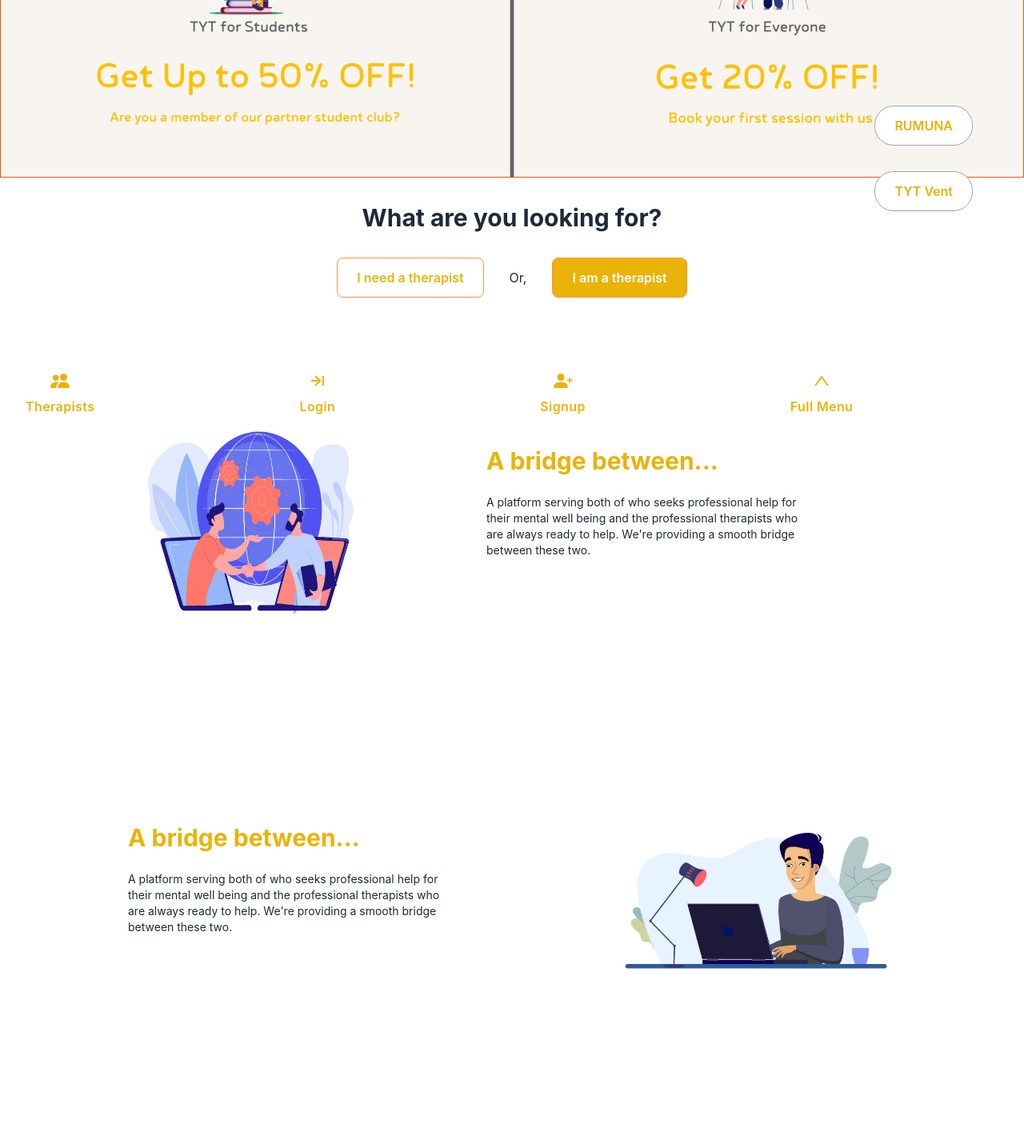
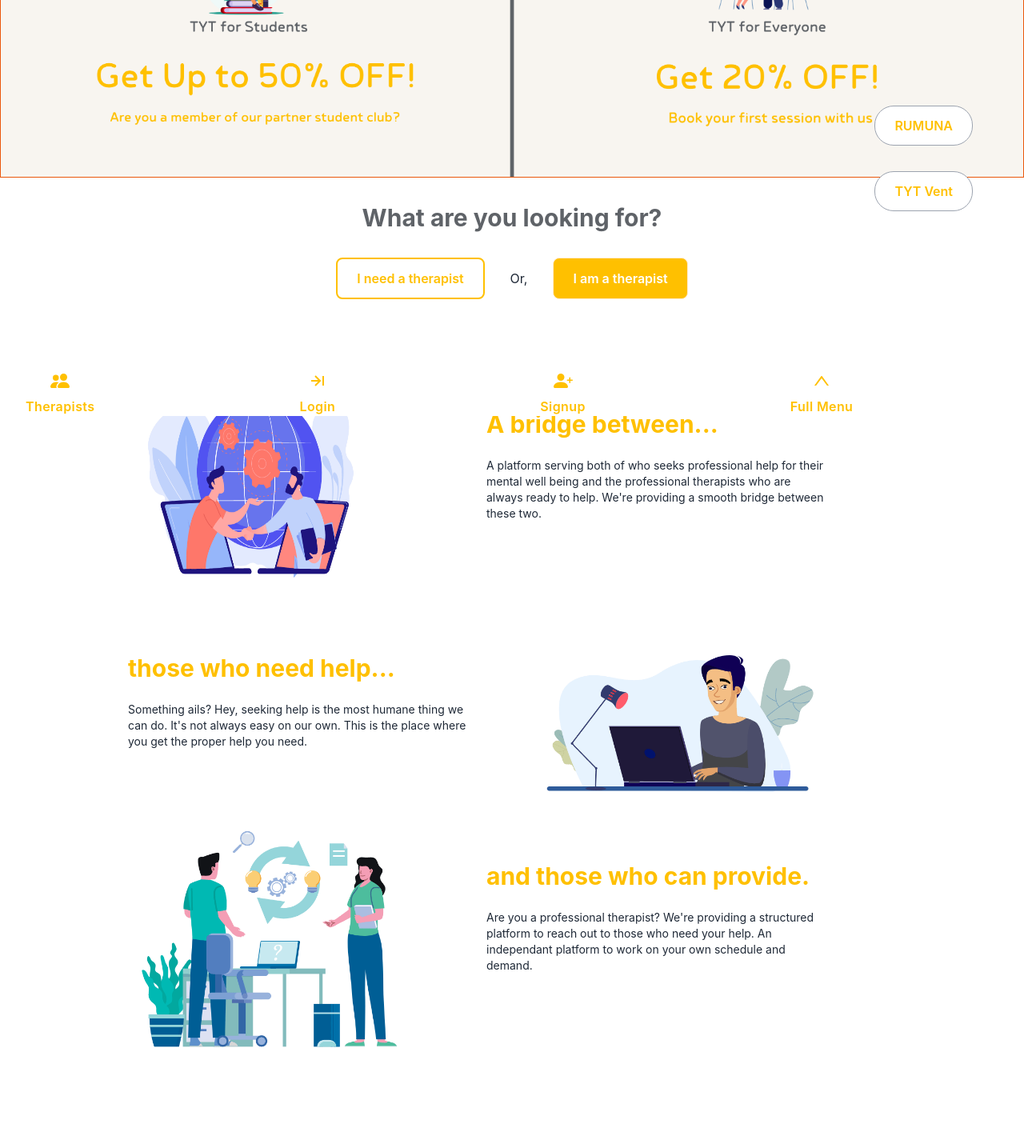
Before and after one commit to muktaranidas/The-Yellow-Therapist, a React (Create React App) app: page / in a window 1280 px wide. Shown: the part 280-1715 px from the top of the page at 80% size. Built offline with nearby package versions, Linux system fonts and the light colour scheme.

Commit message:
complete

```diff
--- a/src/Pages/Home/Footer/Footer.js
+++ b/src/Pages/Home/Footer/Footer.js
@@ -3,8 +3,8 @@ import React from "react";
 const Footer = () => {
   return (
     <div>
-      <footer className="footer footer-center p-10  text-gray-6 00">
-        <div>
+      <footer className="footer footer-center  text-colorFooter">
+        <div className="p-8 pb-6 ">
           <p> © The Yellow Therapist | All right reserved</p>
           <p className="">Terms and Conditions | Privacy Policy | Contact us</p>
         </div>
--- a/src/Pages/Home/Home/About/About.js
+++ b/src/Pages/Home/Home/About/About.js
@@ -5,7 +5,7 @@ const About = () => {
     <div>
       <section className=" dark:bg-gray-800 dark:text-gray-50">
         <div className="flex flex-col space-y-4 text-center lg:text-left">
-          <h1 className="text-3xl font-bold text-yellow-500 leading-none">
+          <h1 className="text-3xl font-bold text-colorYellow leading-none">
             About TYT
           </h1>
           <p className="text-lg">
--- a/src/Pages/Home/Home/Banner/Banner.js
+++ b/src/Pages/Home/Home/Banner/Banner.js
@@ -3,7 +3,7 @@ import bannerImg from "../../../../Images/Banner/BannerImg.png";
 
 const Banner = () => {
   return (
-    <div className="my-8">
+    <div className="my-8  ">
       <img src={bannerImg} alt="" className="border border-orange-600" />
     </div>
   );
--- a/src/Pages/Home/Home/DetailsAboutPage/DetailsAboutPage.js
+++ b/src/Pages/Home/Home/DetailsAboutPage/DetailsAboutPage.js
@@ -6,43 +6,45 @@ import talk from "../../../../Images/Animation/talk.gif";
 const DetailsAboutPage = () => {
   return (
     <div>
-      <section className="dark:bg-gray-800 p-0  dark:text-gray-100"></section>
-      <div className="container p-0 m-0   flex flex-col justify-center  mx-auto sm:py-12  lg:flex-row lg:justify-between w-3/4">
+      <section className="dark:bg-gray-800 dark:text-gray-100"></section>
+      <div className="container -mb-20  flex flex-col justify-center  mx-auto lg:flex-row lg:justify-between w-3/4">
         <img src={handshake} alt="" className="w-[300px] h-[400px] " />
         <div className="flex flex-col justify-center  text-center rounded-sm lg:max-w-md xl:max-w-lg lg:text-left">
-          <p className="text-xl text-yellow-500 font-bold  sm:text-3xl">
+          <p className="text-xl text-colorYellow font-bold  sm:text-3xl">
             A bridge between...
           </p>
-          <p className="mt-6 mb-8 text-sm w-4/5 sm:mb-12">
+          <p className="mt-6 mb-8 text-sm w-5/6 sm:mb-12">
             A platform serving both of who seeks professional help for their
             mental well being and the professional therapists who are always
             ready to help. We're providing a smooth bridge between these two.
           </p>
         </div>
       </div>
-      <div className="container flex flex-col  justify-center  mx-auto sm:py-12  lg:flex-row lg:justify-between w-3/4">
+      <div className="container flex flex-col -mb-20   justify-center  mx-auto   lg:flex-row lg:justify-between w-3/4">
         <div className="flex flex-col justify-center  text-center rounded-sm lg:max-w-md xl:max-w-lg lg:text-left">
-          <p className="text-xl text-yellow-500 font-bold  sm:text-3xl">
-            A bridge between...
+          <p className="text-xl text-colorYellow font-bold  sm:text-3xl">
+            those who need help...
           </p>
-          <p className="mt-6 mb-8 text-sm w-4/5 sm:mb-12">
-            A platform serving both of who seeks professional help for their
-            mental well being and the professional therapists who are always
-            ready to help. We're providing a smooth bridge between these two.
+          <p className="mt-6 mb-8 text-sm w-5/6 sm:mb-12">
+            Something ails? Hey, seeking help is the most humane thing we can
+            do. It's not always easy on our own. This is the place where you get
+            the proper help you need.
           </p>
         </div>
-        <img src={leptop} alt="" className="w-[350px] " />
+        <div className="w-5/6">
+          <img src={leptop} alt="" className="w-[350px] " />
+        </div>
       </div>{" "}
-      <div className="container  mt-[-3] flex flex-col justify-center  my-0 mx-auto sm:py-12  lg:flex-row lg:justify-between w-3/4">
+      <div className="container  mt-[-3] flex flex-col justify-center  my-0 mx-auto lg:flex-row lg:justify-between w-3/4">
         <img src={talk} alt="" className="w-[350px] " />
         <div className="flex flex-col justify-center  text-center rounded-sm lg:max-w-md xl:max-w-lg lg:text-left">
-          <p className="text-xl text-yellow-500 font-bold  sm:text-3xl">
-            A bridge between...
+          <p className="text-xl text-colorYellow font-bold  sm:text-3xl">
+            and those who can provide.
           </p>
-          <p className="mt-6 mb-8 text-sm w-4/5 sm:mb-12">
-            A platform serving both of who seeks professional help for their
-            mental well being and the professional therapists who are always
-            ready to help. We're providing a smooth bridge between these two.
+          <p className="mt-6 mb-8 text-sm w-5/6 sm:mb-12">
+            Are you a professional therapist? We're providing a structured
+            platform to reach out to those who need your help. An independant
+            platform to work on your own schedule and demand.
           </p>
         </div>
       </div>
--- a/src/Pages/Home/Home/FixedButton/FixedButton.js
+++ b/src/Pages/Home/Home/FixedButton/FixedButton.js
@@ -6,13 +6,13 @@ const FixedButton = () => {
       <div className="flex flex-col right-16 bottom-64 fixed space-y-8  ">
         <a
           href="#_"
-          class="inline-flex font-semibold items-center rounded-3xl  px-6 py-3 border border-gray-400 text-yellow-500   bg-white "
+          class="inline-flex font-semibold items-center rounded-3xl  px-6 py-3 border border-gray-400 text-colorYellow  bg-white "
         >
           RUMUNA
         </a>
         <a
           href="#_"
-          class="inline-flex font-semibold items-center rounded-3xl  px-6 py-3 border border-gray-400 text-yellow-500   bg-white  hover:border-none hover:bg-yellow-500 hover:text-white"
+          class="inline-flex font-semibold items-center rounded-3xl  px-6 py-3 border border-gray-400 text-colorYellow  bg-white  hover:border-none hover:bg-colorYellow hover:text-white"
         >
           TYT Vent
         </a>
--- a/src/Pages/Home/Home/FooterNav/FooterNav.js
+++ b/src/Pages/Home/Home/FooterNav/FooterNav.js
@@ -33,45 +33,45 @@ const FooterNav = () => {
       <div class="relative flex items-center  justify-center ">
         <ul class="flex  items-center space-x-64  hidden lg:flex">
           <li>
-            <BsPeopleFill className="mx-auto text-yellow-500 text-2xl my-2"></BsPeopleFill>
+            <BsPeopleFill className="mx-auto text-colorYellow text-2xl my-2"></BsPeopleFill>
             <a
               href="/"
               aria-label="Our product"
               title="Our product"
-              class="font-semibold tracking-wide text-yellow-500 transition-colors duration-200 hover:text-deep-purple-accent-400"
+              class="font-semibold tracking-wide text-colorYellow transition-colors duration-200 hover:text-deep-purple-accent-400"
             >
               Therapists
             </a>
           </li>
           <li>
-            <BiArrowToRight className="text-2xl text-yellow-500 my-2 mx-auto"></BiArrowToRight>
+            <BiArrowToRight className="text-2xl text-colorYellow my-2 mx-auto"></BiArrowToRight>
             <a
               href="/"
               aria-label="Our product"
               title="Our product"
-              class="font-semibold tracking-wide text-yellow-500 transition-colors duration-200 hover:text-deep-purple-accent-400"
+              class="font-semibold tracking-wide text-colorYellow transition-colors duration-200 hover:text-deep-purple-accent-400"
             >
               Login
             </a>
           </li>
           <li>
-            <BsPersonPlusFill className="mx-auto text-2xl my-2 text-yellow-500 "></BsPersonPlusFill>
+            <BsPersonPlusFill className="mx-auto text-2xl my-2 text-colorYellow "></BsPersonPlusFill>
             <a
               href="/"
               aria-label="Product pricing"
               title="Product pricing"
-              class="font-semibold tracking-wide text-yellow-500 transition-colors duration-200 hover:text-deep-purple-accent-400"
+              class="font-semibold tracking-wide text-colorYellow transition-colors duration-200 hover:text-deep-purple-accent-400"
             >
               Signup
             </a>
           </li>
           <li>
-            <AiOutlineUp className="mx-auto text-yellow-500 my-2 text-2xl font-bold"></AiOutlineUp>
+            <AiOutlineUp className="mx-auto text-colorYellow my-2 text-2xl font-bold"></AiOutlineUp>
             <a
               href="/"
               aria-label="About us"
               title="About us"
-              class="font-semibold tracking-wide text-yellow-500 transition-colors duration-200 hover:text-deep-purple-accent-400"
+              class="font-semibold tracking-wide text-colorYellow transition-colors duration-200 hover:text-deep-purple-accent-400"
             >
               Full Menu
             </a>
--- a/src/Pages/Home/Home/LookingFor/LookingFor.js
+++ b/src/Pages/Home/Home/LookingFor/LookingFor.js
@@ -3,18 +3,20 @@ import React from "react";
 const LookingFor = () => {
   return (
     <div className="text-center  ">
-      <p className="text-3xl  font-bold">What are you looking for?</p>
+      <p className="text-3xl text-colorGray  font-bold ">
+        What are you looking for?
+      </p>
       <div className="flex space-x-8 justify-center my-8 ">
         <a
           href="#_"
-          class="inline-flex font-semibold items-center  px-6 py-3 border border-orange-400 text-yellow-500  bg-white rounded-lg hover:border-none hover:bg-yellow-500 hover:text-white"
+          class="inline-flex font-semibold items-center  px-6 py-3 border-2 border-colorYellow text-colorYellow   bg-white rounded-lg hover:border-none hover:bg-colorYellow hover:text-white"
         >
           I need a therapist
         </a>
         <p className="my-auto">Or,</p>
         <a
           href="#_"
-          class="inline-flex font-semibold items-center  px-6 py-3 border border-orange-400 hover:text-yellow-500 hover:border hover:border-orange-500   hover:bg-white rounded-lg  bg-yellow-500 border-orange-100 text-white"
+          class="inline-flex font-semibold items-center  px-6 py-3 border border-colorYellow hover:text-colorYellow hover:border hover:border-colorYellow   hover:bg-white rounded-lg  bg-colorYellow border-orange-100 text-white"
         >
           I am a therapist
         </a>
--- a/src/Pages/Home/Home/Payment/Payment.js
+++ b/src/Pages/Home/Home/Payment/Payment.js
@@ -6,7 +6,7 @@ const Payment = () => {
     <div>
       <section className="dark:bg-gray-800 dark:text-gray-100 my-24">
         <div className="container mx-auto space-y-6 text-center lg:space-y-8">
-          <h2 className="text-xl font-semibold">
+          <h2 className="text-xl  font-semibold">
             Secure and easy payment with wide range of checkout choices
           </h2>
           <img src={paymentImg} alt="" />
--- a/src/Pages/Home/Home/Question/Question.js
+++ b/src/Pages/Home/Home/Question/Question.js
@@ -5,7 +5,7 @@ const Question = () => {
   return (
     <div>
       <section className="dark:bg-gray-800 dark:text-gray-100 my-24">
-        <h2 className="text-2xl font-bold  text-yellow-500 sm:text-3xl">
+        <h2 className="text-2xl font-bold  text-colorYellow sm:text-3xl">
           Questions maybe circling in your mind:
         </h2>
 
--- a/tailwind.config.js
+++ b/tailwind.config.js
@@ -2,7 +2,13 @@
 module.exports = {
   content: ["./src/**/*.{js,jsx,ts,tsx}"],
   theme: {
-    extend: {},
+    extend: {
+      colors: {
+        colorYellow: "#ffc000",
+        colorGray: "#5f6368",
+        colorFooter: "rgba(0, 0, 0, 0.3);",
+      },
+    },
   },
   plugins: [require("daisyui")],
 };
```
